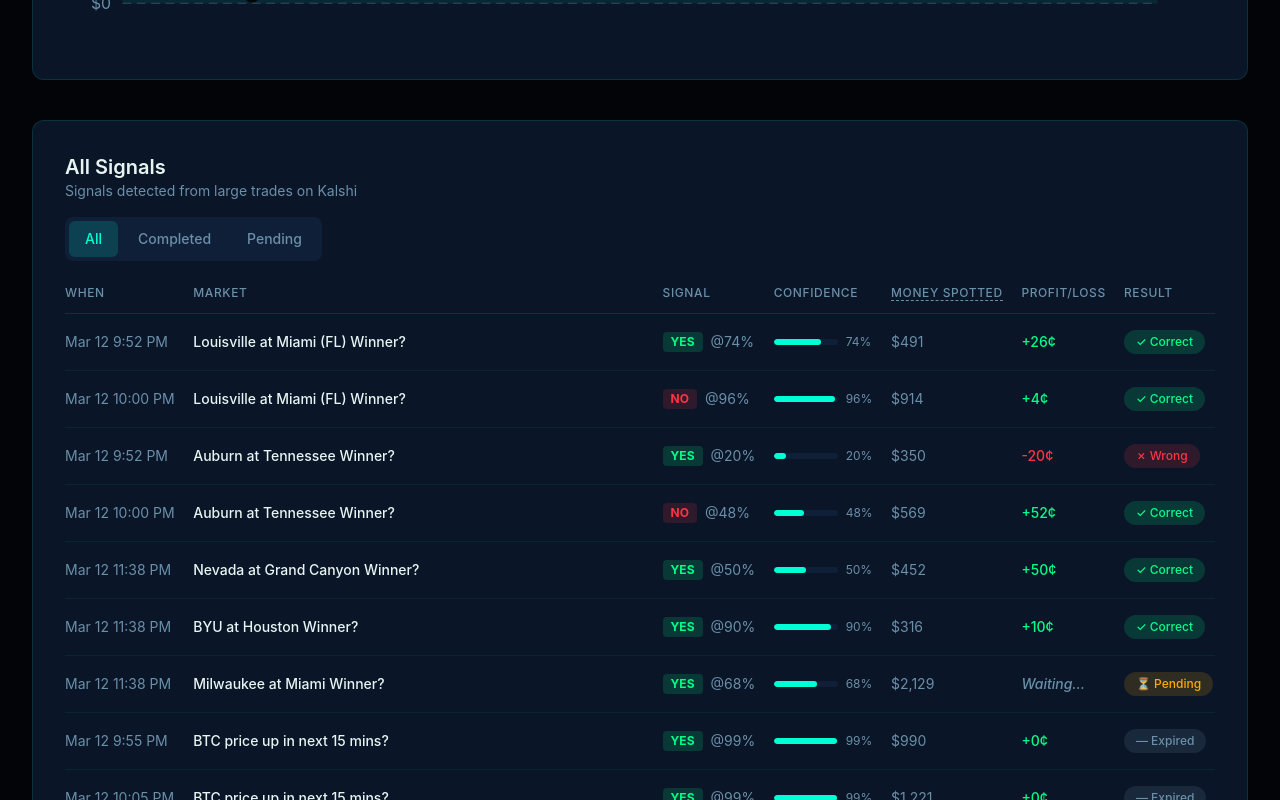
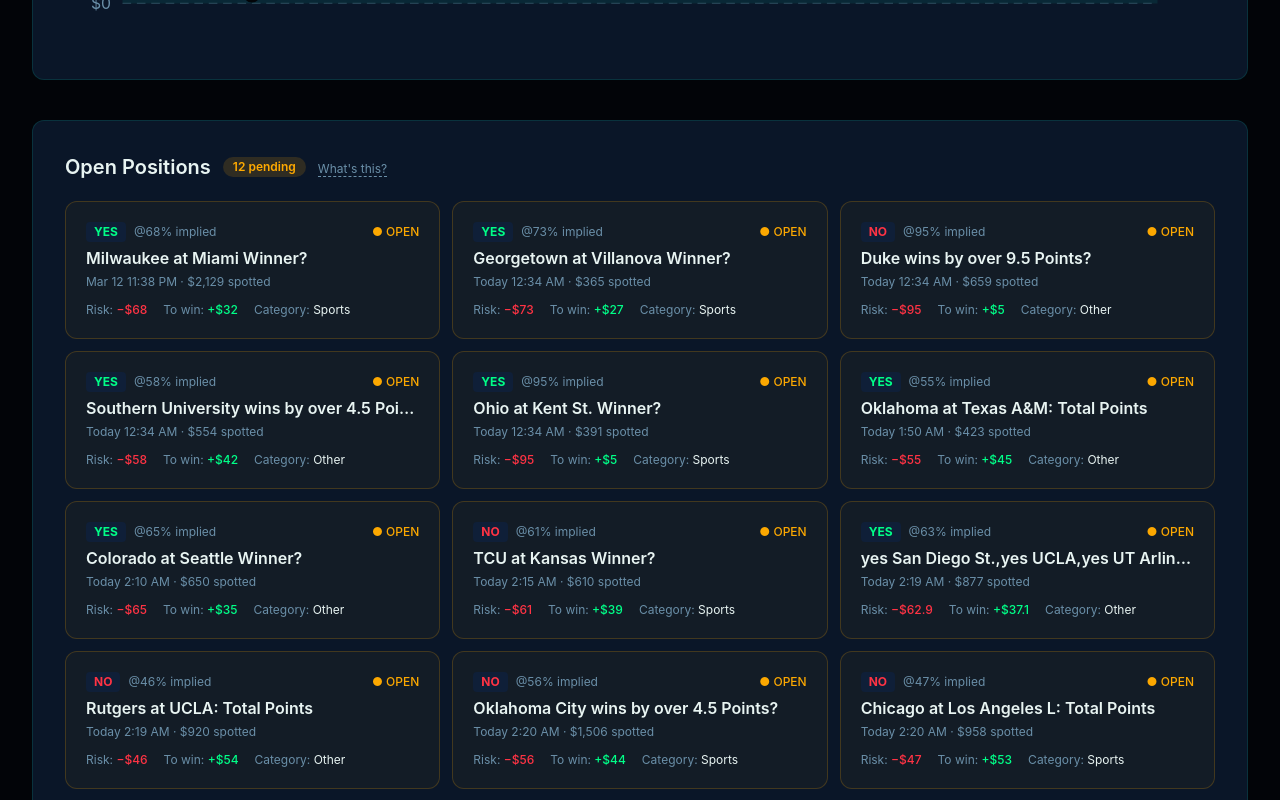
Before and after one commit to pagidik/kalshi-dashboard, a Next.js app: page / in a window 1280 px wide. Shown: the part 760-1560 px from the top of the page. Built offline with nearby package versions, Linux system fonts and the light colour scheme.

Commit message:
feat: open positions panel + pending cards + fixed PnL display

```diff
--- a/components/PredictionTable.tsx
+++ b/components/PredictionTable.tsx
@@ -51,8 +51,46 @@
   )
 }
 
+function PendingCard({ p }: { p: Prediction }) {
+  const sideColor = p.side === 'YES' ? 'text-green' : 'text-red'
+  const bet = 100
+  const potentialWin = +(bet * (1 - p.price)).toFixed(2)
+  const risk = +(bet * p.price).toFixed(2)
+
+  return (
+    <div className="relative rounded-xl border border-amber/20 bg-amber/[0.04] p-5 hover:border-amber/40 transition-all">
+      <div className="flex items-start justify-between gap-4">
+        <div className="flex-1 min-w-0">
+          <div className="flex items-center gap-2 mb-1">
+            <span className={`text-xs font-bold px-2 py-0.5 rounded bg-surface2 ${sideColor}`}>{p.side}</span>
+            <span className="text-xs text-text-muted">@{p.impliedPct}% implied</span>
+            <span className="ml-auto text-xs text-amber font-medium animate-pulse">● OPEN</span>
+          </div>
+          <p className="font-semibold text-text truncate">{p.market}</p>
+          <p className="text-xs text-text-muted mt-1">{formatTime(p.firedAt)} · ${p.dollarObserved.toLocaleString()} spotted</p>
+        </div>
+      </div>
+      <div className="mt-3 flex gap-4 text-xs">
+        <div>
+          <span className="text-text-muted">Risk: </span>
+          <span className="text-red font-medium">−${risk}</span>
+        </div>
+        <div>
+          <span className="text-text-muted">To win: </span>
+          <span className="text-green font-medium">+${potentialWin}</span>
+        </div>
+        <div>
+          <span className="text-text-muted">Category: </span>
+          <span className="text-text capitalize">{p.category}</span>
+        </div>
+      </div>
+    </div>
+  )
+}
+
 export default function PredictionTable({ predictions }: { predictions: Prediction[] }) {
   const [tab, setTab] = useState<Tab>('all')
+  const pending = predictions.filter(p => p.status === 'pending')
 
   const filtered = predictions.filter(p => {
     if (tab === 'completed') return p.status === 'won' || p.status === 'lost' || p.status === 'expired'
@@ -60,14 +98,35 @@
     return true
   })
 
+  const completedCount = predictions.filter(p => p.status === 'won' || p.status === 'lost').length
+
   const tabs: { key: Tab; label: string }[] = [
-    { key: 'all', label: 'All' },
-    { key: 'completed', label: 'Completed' },
-    { key: 'pending', label: 'Pending' },
+    { key: 'all', label: `All (${predictions.length})` },
+    { key: 'completed', label: `Settled (${completedCount})` },
+    { key: 'pending', label: `Pending (${pending.length})` },
   ]
 
   return (
-    <div className="rounded-xl border border-border bg-surface p-6 md:p-8">
+    <div className="space-y-8">
+
+      {/* ── Open Positions ── */}
+      {pending.length > 0 && (
+        <div className="rounded-xl border border-border bg-surface p-6 md:p-8">
+          <div className="flex items-center gap-3 mb-5">
+            <h2 className="text-xl font-semibold text-text">Open Positions</h2>
+            <span className="rounded-full bg-amber/15 px-2.5 py-0.5 text-xs font-semibold text-amber">{pending.length} pending</span>
+            <Tooltip text="These bets haven't settled yet — the game or event hasn't finished. We're tracking whether they'll win or lose.">
+              <span className="text-xs text-text-muted cursor-help border-b border-dashed border-text-muted">What's this?</span>
+            </Tooltip>
+          </div>
+          <div className="grid gap-3 sm:grid-cols-2 lg:grid-cols-3">
+            {pending.map(p => <PendingCard key={p.id} p={p} />)}
+          </div>
+        </div>
+      )}
+
+      {/* ── All Signals Table ── */}
+      <div className="rounded-xl border border-border bg-surface p-6 md:p-8">
       <h2 className="text-xl font-semibold text-text">All Signals</h2>
       <p className="mb-4 text-sm text-text-muted">Signals detected from large trades on Kalshi</p>
 
@@ -119,12 +178,14 @@
                 <td className="py-4 pr-4"><ConfidenceBar pct={p.impliedPct} /></td>
                 <td className="py-4 pr-4 text-text-muted">${p.dollarObserved.toLocaleString()}</td>
                 <td className="py-4 pr-4 font-medium">
-                  {p.pnl !== null ? (
+                  {p.pnl !== null && p.status !== 'expired' ? (
                     <span style={{ color: p.pnl >= 0 ? 'var(--green)' : 'var(--red)' }}>
-                      {p.pnl >= 0 ? '+' : ''}{p.pnl}¢
+                      {p.pnl >= 0 ? '+' : ''}${Math.abs(p.pnl).toFixed(2)}
                     </span>
+                  ) : p.status === 'expired' ? (
+                    <span className="text-text-muted">—</span>
                   ) : (
-                    <span className="text-text-muted italic">Waiting...</span>
+                    <span className="text-amber italic text-xs">Waiting...</span>
                   )}
                 </td>
                 <td className="py-4"><StatusBadge status={p.status} /></td>
@@ -134,5 +195,6 @@
         </table>
       </div>
     </div>
+    </div>
   )
 }
```
